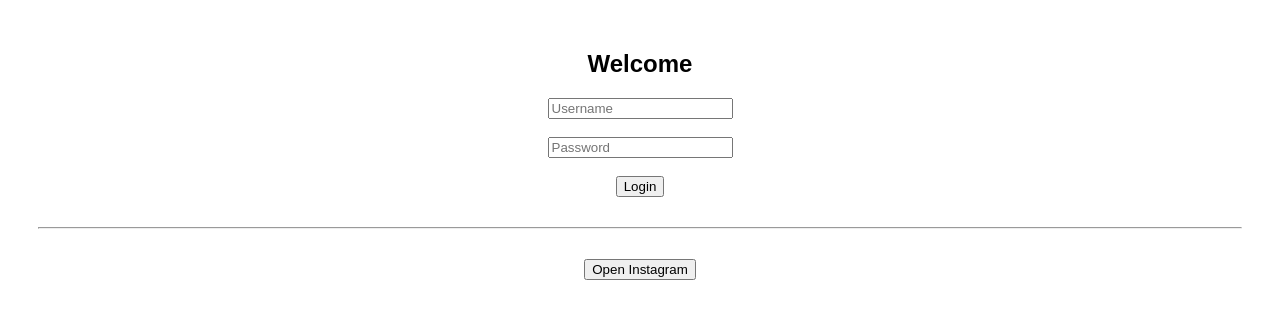
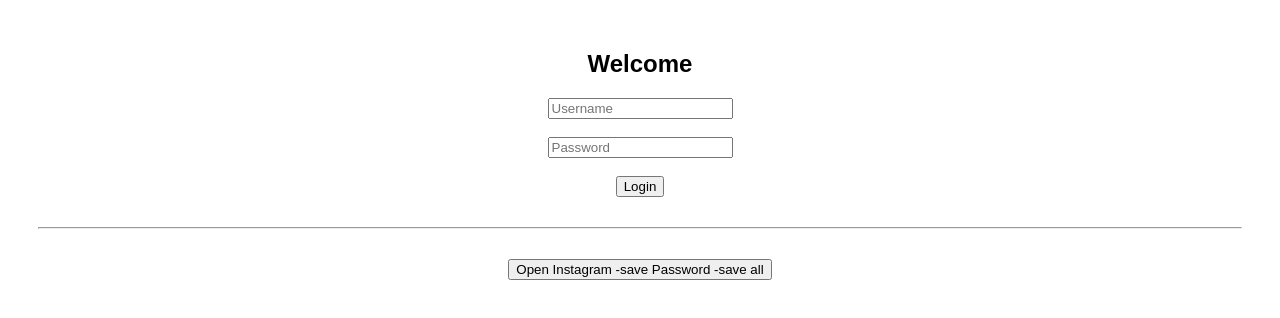
Before and after one commit to edit9creator/My-website-, a plain HTML site: page index.html in a window 1280 px wide. Drawn offline with Linux system fonts and the light colour scheme.

Commit message:
Add files via upload

```diff
--- a/index.html
+++ b/index.html
@@ -16,7 +16,9 @@
 
   <!-- Instagram open button -->
   <button onclick="window.location.href='https://www.instagram.com'">
-    Open Instagram
+    Open Instagram -save Password -save all <aside id="">
+
+    </aside>
   </button>
 
 </body>
```
